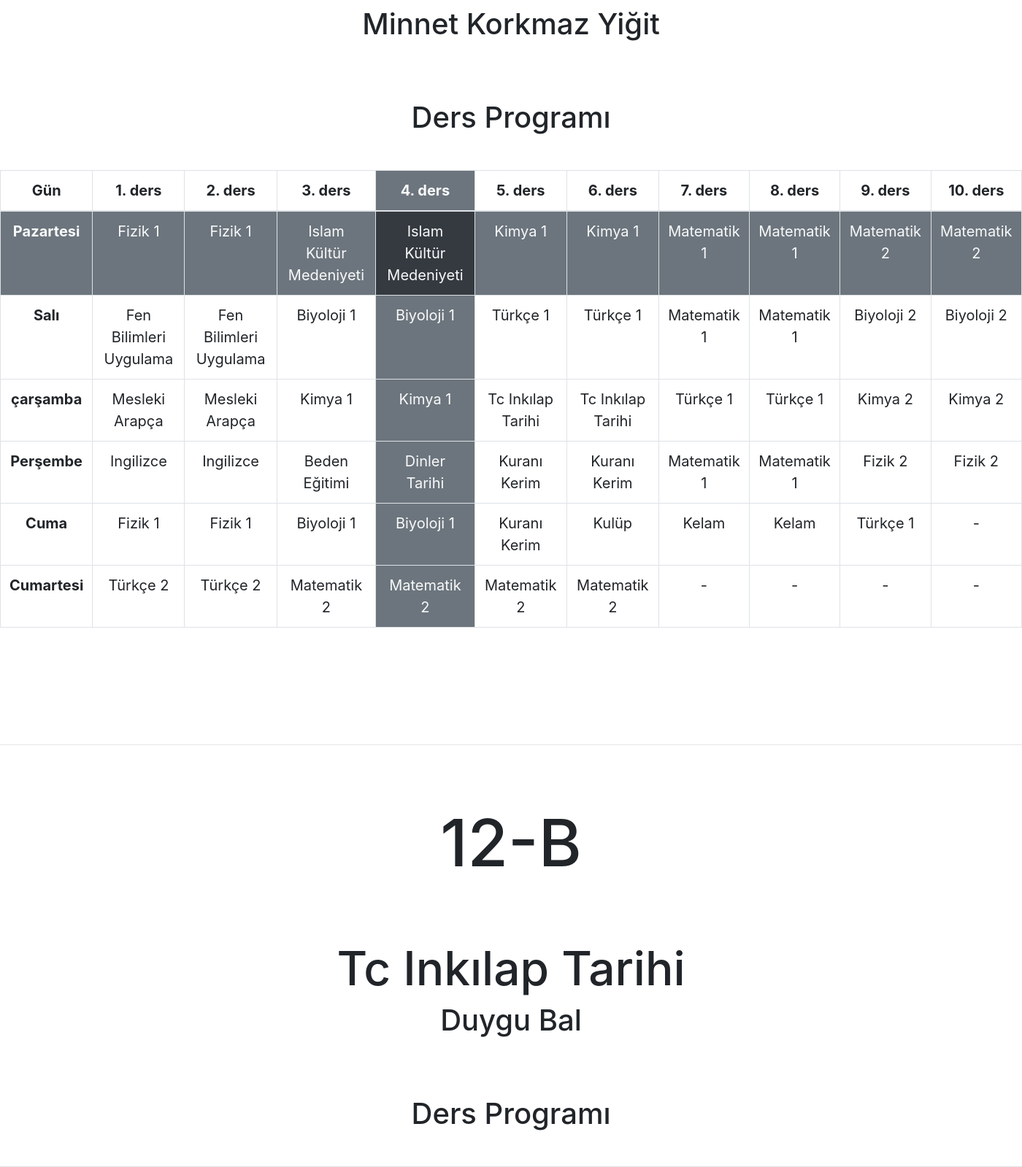
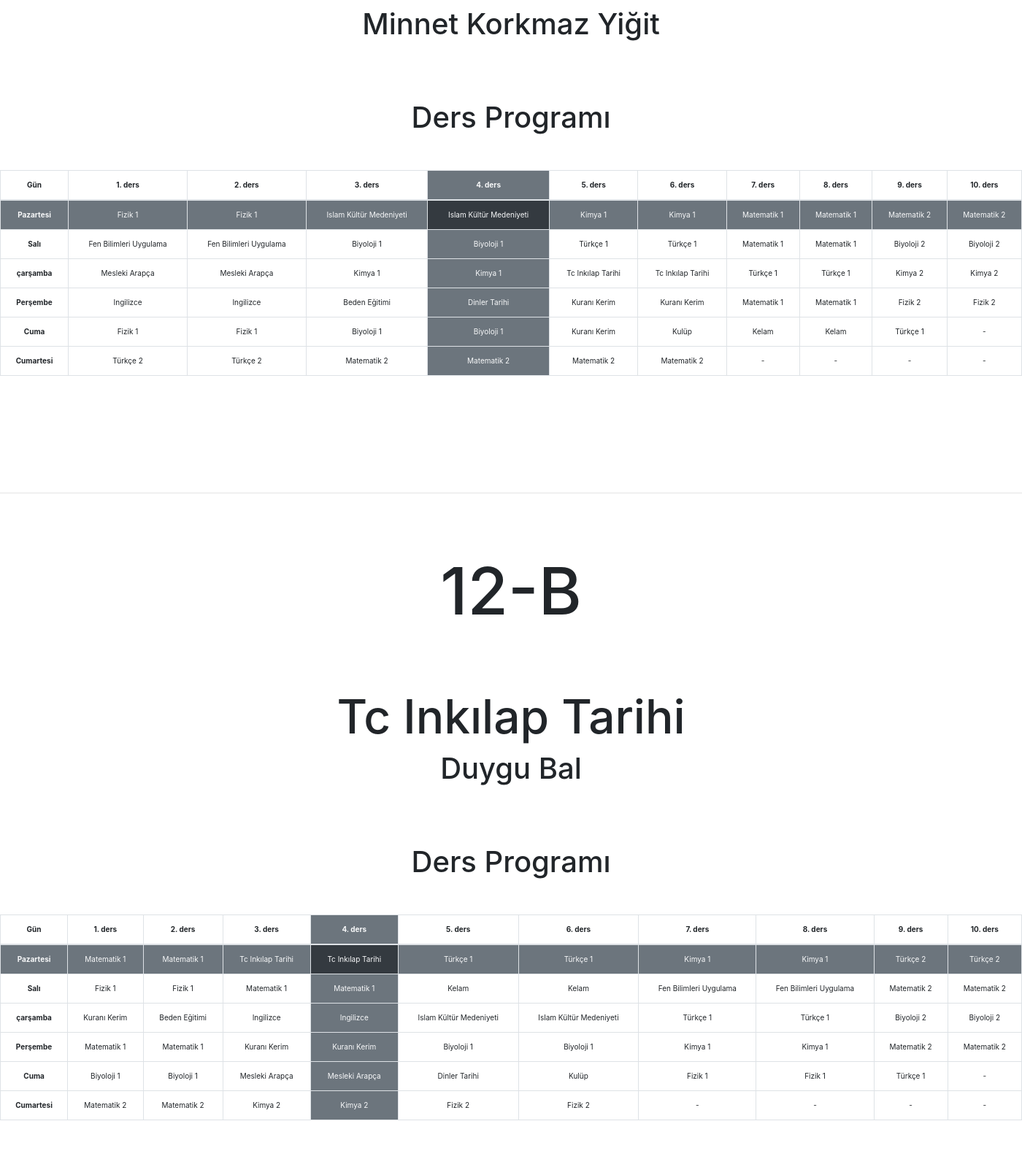
Before and after one commit to egepaksoy/soh-portal, a PHP site: page / in a window 1400 px wide. Shown: the part 1140-2739 px from the top of the page at 73% size. Run offline with PHP 8.4, Linux system fonts and the light colour scheme; data comes from the database, SQL or seed files in the repository.

Commit message:
boyut ayarlanıyor

```diff
--- a/index.php
+++ b/index.php
@@ -12,7 +12,7 @@ diğer sınıflar için
 	<link rel="stylesheet" href="https://cdn.jsdelivr.net/npm/bootstrap@4.4.1/dist/css/bootstrap.min.css" integrity="sha384-Vkoo8x4CGsO3+Hhxv8T/Q5PaXtkKtu6ug5TOeNV6gBiFeWPGFN9MuhOf23Q9Ifjh" crossorigin="anonymous">
 	<!-- ÖNCELİKLE ZAMAN AYIRIP BU PROJEYİ SİZLER İÇİN GELİŞTİRDİĞİM İÇİN RİCA EDERİM İKİNCİ OLARAK DA KEYFİNE BAKIN :) -->
 </head>
-<body>
+<body style="width:100%;">
 <?php
 	$day = strtolower(date('l', strtotime(date("y-m-d"))));
 	$day = "monday";
@@ -262,7 +262,7 @@ foreach ($classes as $class)
 
 
 
-<table style="margin: 0 auto 10rem auto; font-size: 20px;" class="table table-bordered">
+<table style="margin-left: auto; margin-right: auto; margin-bottom: 10rem; font-size: 10px;" class="table table-bordered">
 <thead>
 <tr>
   <th scope="col" style='text-align: center;'>Gün</th>
```
